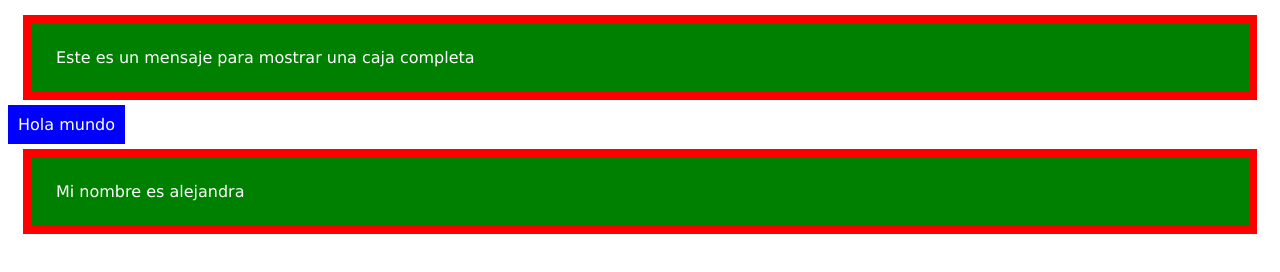
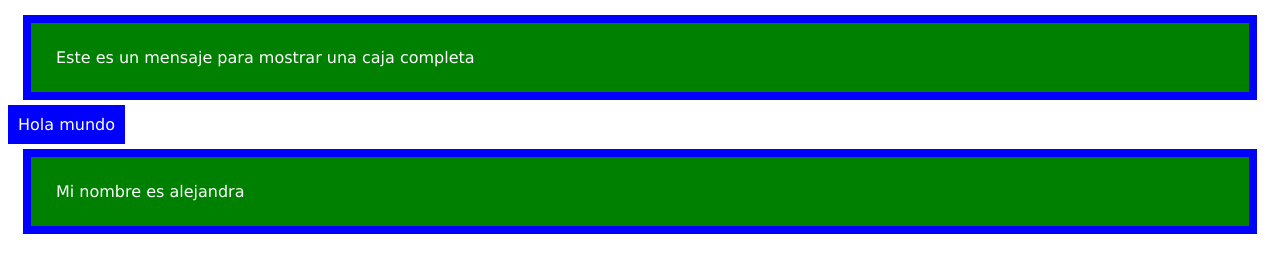
Before and after one commit to alevillarroelq/tec-web, a plain HTML site: page test.html in a window 1280 px wide. Drawn offline with Linux system fonts and the light colour scheme.

Commit message:
cambiar color rama formulario

```diff
--- a/estilos.css
+++ b/estilos.css
@@ -2,7 +2,7 @@
     padding: 25px;
     background-color: green;
     color: white;
-    border: 8px solid red;
+    border: 8px solid blue;
     margin: 15px;
     font-family: Verdana, Geneva, sans-serif;
 }
```
